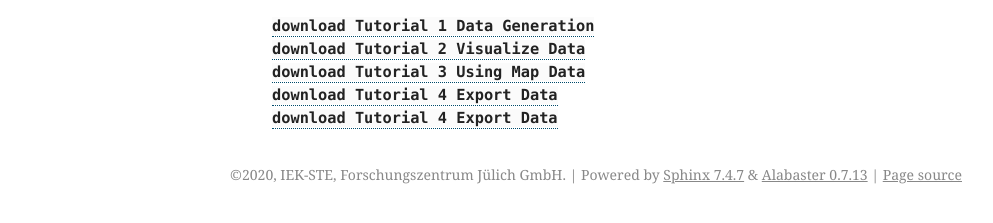
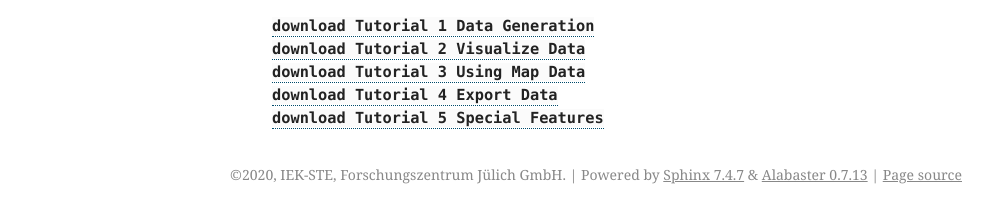
Before and after one commit to ElsevierSoftwareX/SOFTX-D-21-00134, a Sphinx documentation site: the page built from docs/source/tutorials.rst, in a window 1280 px wide. Shown: the part 312-535 px from the top of the page, without its empty margins (148-1141 px from the left). Built offline with Sphinx 7.4.7, drawn with Linux system fonts in a browser that asks for light colours.

Commit message:
updating documentation

```diff
--- a/docs/source/tutorials.rst
+++ b/docs/source/tutorials.rst
@@ -18,4 +18,4 @@ Tutorials
 | :download:`download Tutorial 2 Visualize Data <./notebooks/Tutorial_2_Visualize_Data.ipynb>`
 | :download:`download Tutorial 3 Using Map Data <./notebooks/Tutorial_3_Using_Map_Data.ipynb>`
 | :download:`download Tutorial 4 Export Data <./notebooks/Tutorial_4_Export_Data.ipynb>`
-| :download:`download Tutorial 4 Export Data <./notebooks/Tutorial_5_Special_Features.ipynb>`
+| :download:`download Tutorial 5 Special Features <./notebooks/Tutorial_5_Special_Features.ipynb>`
```
